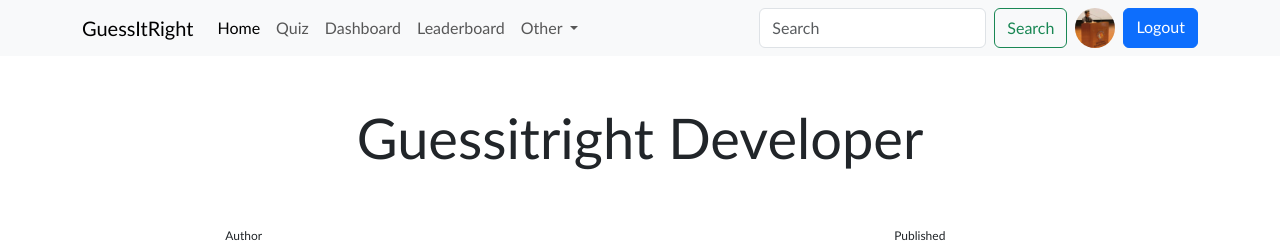
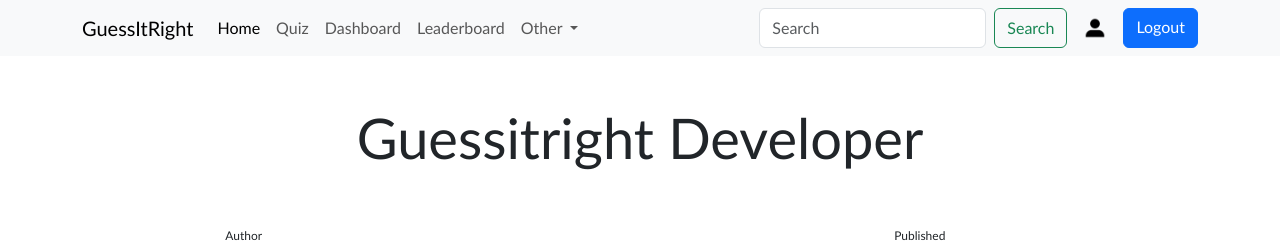
Before and after one commit to singhal-utkarsh-24/GuessItRight, a Django app: page /blog/1 in a window 1280 px wide. Shown: the top 242 px of the page. Run offline with Django 5.2, Linux system fonts and the light colour scheme; a user stored in the database is signed in; data comes from the database, SQL or seed files in the repository; both versions use the stored data as it was after the commit; some libraries are stand-ins or nearby versions.

Commit message:
Profile Images

```diff
--- a/templates/components/navbar.html
+++ b/templates/components/navbar.html
@@ -60,7 +60,7 @@
                 <button class="btn btn-outline-success" type="submit">Search</button>
                 {% if request.user.is_authenticated %}
                 <a href="{% url 'profile' request.user.username %}" data-bs-toggle="tooltip" data-bs-placement="bottom" class="ms-2" data-bs-title="@{{request.user.username}}">
-                    <img src = "{{user_profile.profile_image.url}}" width = "40" height="40" alt="Image" class="rounded-circle">
+                    <img src = "/static/images/profile2.png" width = "40" height="40" alt="Image" class="rounded-circle">
                 </a>
                 <a href="{% url 'logout' %}" class="btn btn-primary ms-2">Logout</a>
                 {% else %}
```
Also changed, not shown: GuessItRight/settings.py (+8 -0 lines), db.sqlite3, media/profile_images/1698684932309_1.jpeg (added), media/profile_images/WhatsApp_Image_2025-10-28_at_16.10.30_4bdc90ea.jpg (added), media/profile_images/WhatsApp_Image_2025-10-28_at_16_nYYoGzV.10.30_4bdc90ea.jpg (added), static/images/profile.jpg (added), static/images/profile2.png (added).
